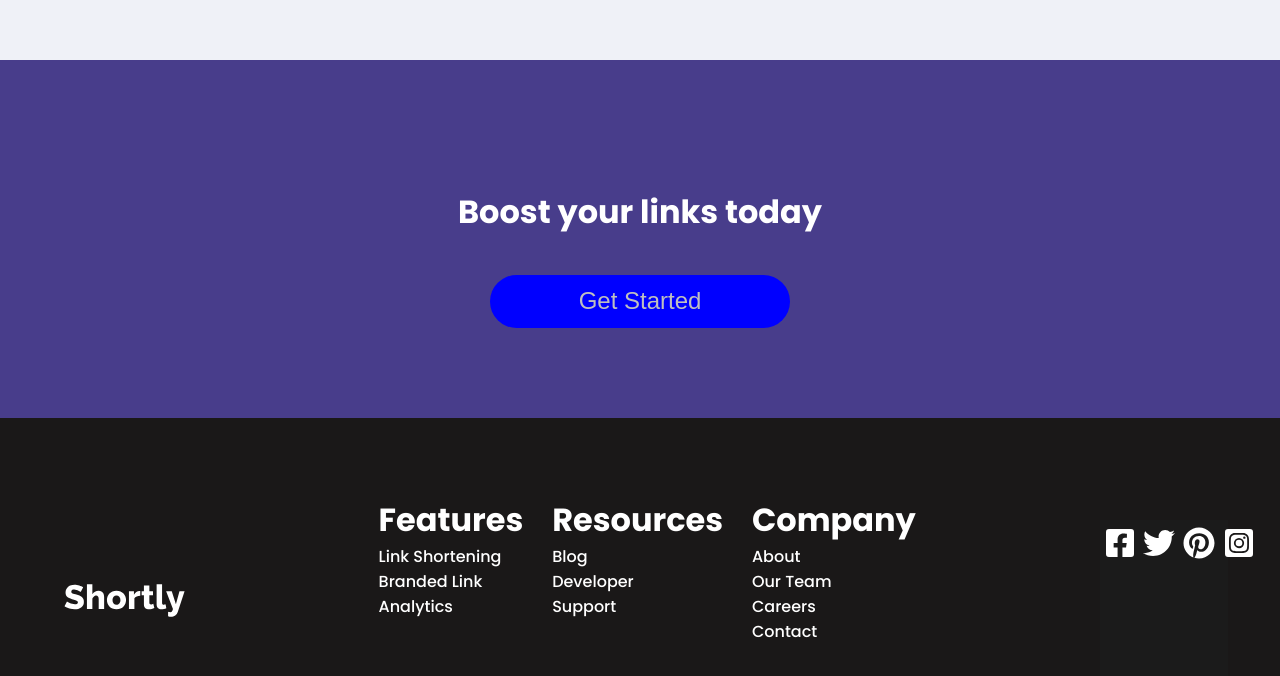
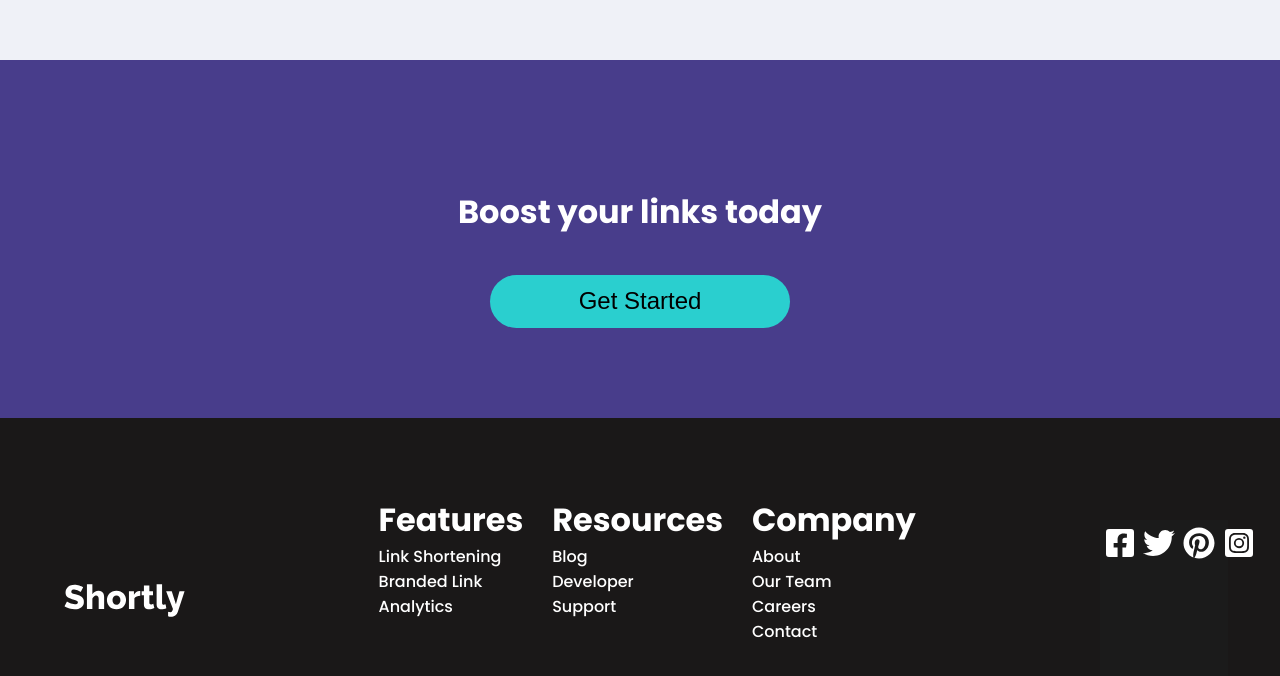
Before and after one commit to SiddharthSonawane/theInternetFolks, a React (Create React App) app: page / in a window 1280 px wide. Shown: the part 1951-2627 px from the top of the page. Built offline with nearby package versions, Linux system fonts and the light colour scheme.

Commit message:
button animation

```diff
--- a/src/components/CTA/Cta.elements.js
+++ b/src/components/CTA/Cta.elements.js
@@ -45,15 +45,15 @@ export const CtaButton = styled.button`
   padding: 3%;
 
   border-radius: 50px;
-  background-color: #fff;
-  color: #bfbfbf;
+  background-color: #2acfcf;
+  color: black;
+  transition: all 0.5s;
   &:hover {
     color: #3b3054;
-    background-color: cyan;
+    background-color: #fff;
   }
 
   @media screen and (min-width: 768px) {
-    background-color: blue;
     width: 300px;
     height: auto;
     padding: 1%;
--- a/src/components/GetStarted/GetStarted.elements.js
+++ b/src/components/GetStarted/GetStarted.elements.js
@@ -51,8 +51,10 @@ export const Button = styled.button`
   border: 2px #2acfcf solid;
   outline: #2acfcf;
   background-color: #fff;
+  transition: all 0.5s;
   &:hover {
     background-color: #2acfcf;
+    color: #fff;
     cursor: pointer;
   }
   @media screen and (min-width: 768px) {
--- a/src/components/Navbar/Navbar.elements.js
+++ b/src/components/Navbar/Navbar.elements.js
@@ -163,7 +163,7 @@ export const Login = styled(Button)`
   background-color: #fff;
   color: #232127;
   border: 2px #2acfcf solid;
-  transition: border 1sec;
+  transition: all 0.5s;
   &:hover {
     color: #fff;
     background-color: #232127;
@@ -176,6 +176,7 @@ export const SignUp = styled(Button)`
   background: #2acfcf;
   color: #fff;
   border: 2px #2acfcf solid;
+  transition: all 0.5s;
   &:hover {
     color: #3b3054;
     background-color: #fff;
```
